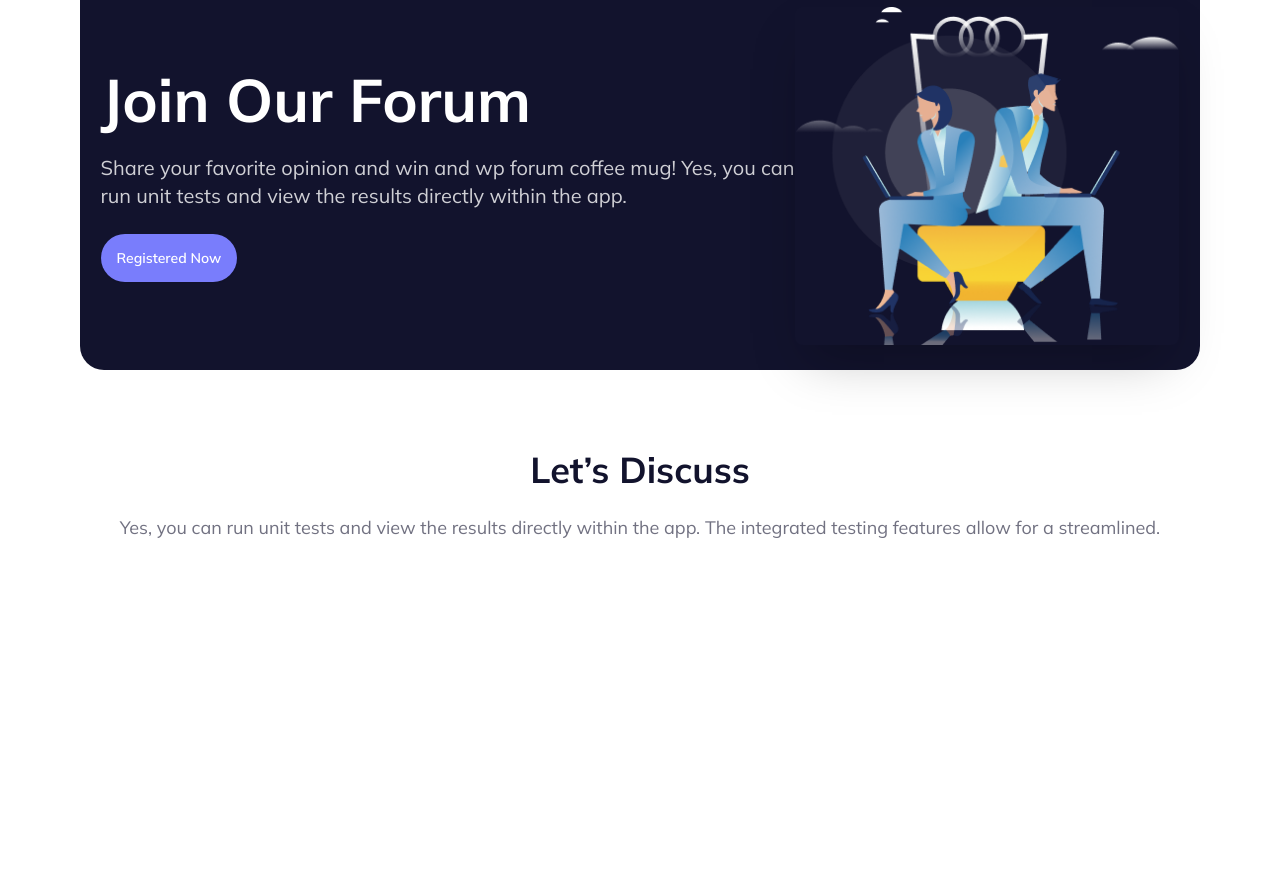
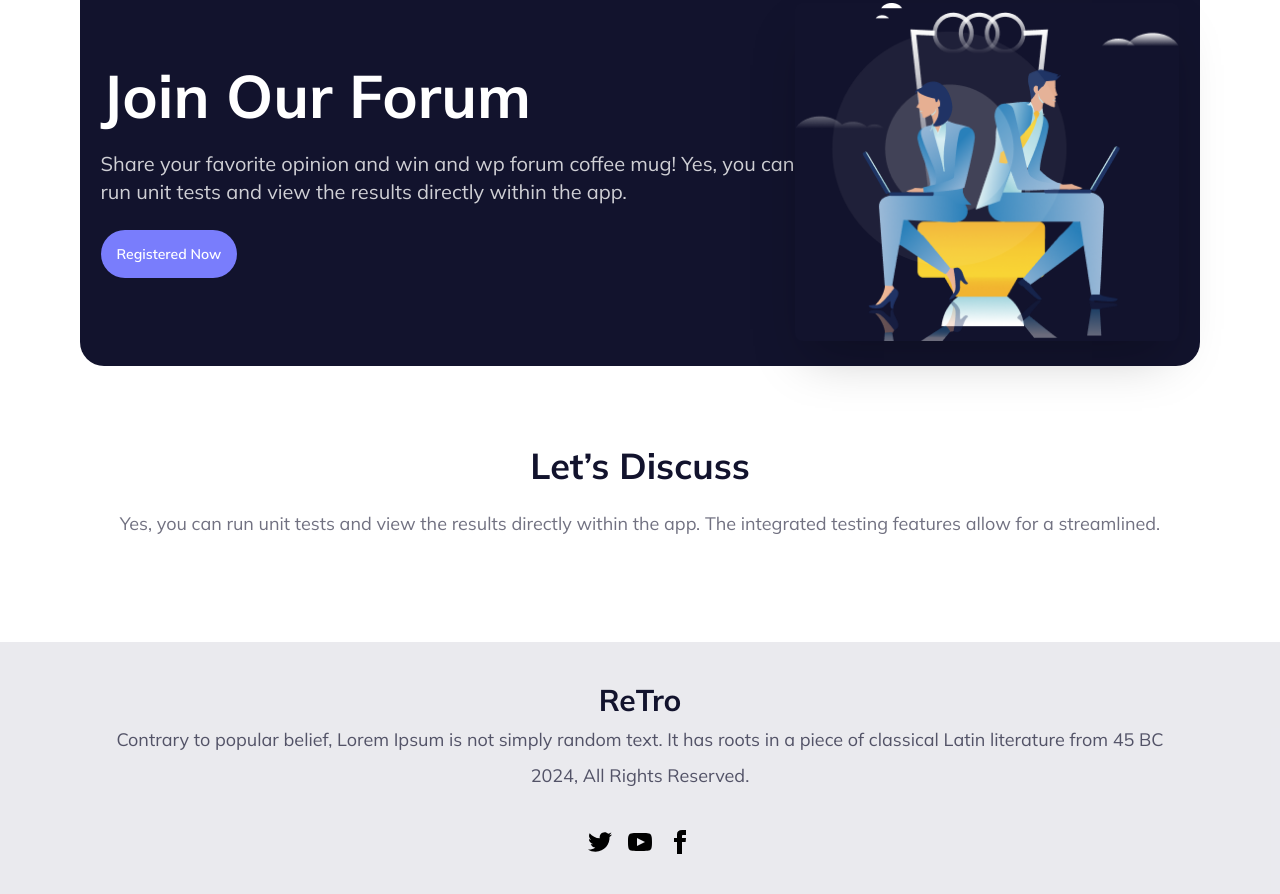
Before and after one commit to Apurbopaul131/Retro_Forum_Web, a plain HTML site: page index.html in a window 1280 px wide. Shown: the part 1051-1945 px from the top of the page. Before the commit the page ends 1697 px from the top, so only its background shows below. Drawn offline with nearby package versions, Linux system fonts and the light colour scheme; no server answers.

Commit message:
added footer

```diff
--- a/index.html
+++ b/index.html
@@ -161,9 +161,7 @@
             <div class="bg-[#12132D0D] p-6 rounded-2xl">
               <div class="flex justify-between">
                 <p class="text-xl font-bold text-[#12132D]">Title</p>
-                <div
-                  class="flex justify-end gap-1 w-1/3 border-2 border-blue-300"
-                >
+                <div class="flex justify-end gap-1 w-1/3">
                   <img src="icons/tick.svg" alt="" />
                   <p class="">Mark as read (<span id="read-count">0</span>)</p>
                 </div>
@@ -227,7 +225,7 @@
 
         <div
           id="leatest-post-container"
-          class="flex flex-col items-center lg:flex-row lg:justify-around"
+          class="flex flex-col gap-5 items-center lg:flex-row lg:justify-around"
         >
           <!-- <div
             class="space-y-4 p-5 border-2 border-[#1213226] w-[374px] rounded-2xl"
@@ -270,6 +268,64 @@
       </section>
     </main>
 
+    <!-- footer start -->
+    <footer
+      class="footer footer-center bg-[#30325E1A] text-primary-content p-10"
+    >
+      <aside>
+        <h3 class="text-3xl font-bold text-[#12132D]">ReTro</h3>
+        <p class="text-lg text-[#12132DB3]">
+          Contrary to popular belief, Lorem Ipsum is not simply random text. It
+          has roots in a piece of classical Latin literature from 45 BC
+        </p>
+        <p class="text-lg text-[#12132DB3]">2024, All Rights Reserved.</p>
+      </aside>
+      <nav>
+        <div class="grid grid-flow-col gap-4">
+          <a>
+            <svg
+              xmlns="http://www.w3.org/2000/svg"
+              width="24"
+              height="24"
+              viewBox="0 0 24 24"
+              class=""
+            >
+              <path
+                d="M24 4.557c-.883.392-1.832.656-2.828.775 1.017-.609 1.798-1.574 2.165-2.724-.951.564-2.005.974-3.127 1.195-.897-.957-2.178-1.555-3.594-1.555-3.179 0-5.515 2.966-4.797 6.045-4.091-.205-7.719-2.165-10.148-5.144-1.29 2.213-.669 5.108 1.523 6.574-.806-.026-1.566-.247-2.229-.616-.054 2.281 1.581 4.415 3.949 4.89-.693.188-1.452.232-2.224.084.626 1.956 2.444 3.379 4.6 3.419-2.07 1.623-4.678 2.348-7.29 2.04 2.179 1.397 4.768 2.212 7.548 2.212 9.142 0 14.307-7.721 13.995-14.646.962-.695 1.797-1.562 2.457-2.549z"
+              ></path>
+            </svg>
+          </a>
+          <a>
+            <svg
+              xmlns="http://www.w3.org/2000/svg"
+              width="24"
+              height="24"
+              viewBox="0 0 24 24"
+              class=""
+            >
+              <path
+                d="M19.615 3.184c-3.604-.246-11.631-.245-15.23 0-3.897.266-4.356 2.62-4.385 8.816.029 6.185.484 8.549 4.385 8.816 3.6.245 11.626.246 15.23 0 3.897-.266 4.356-2.62 4.385-8.816-.029-6.185-.484-8.549-4.385-8.816zm-10.615 12.816v-8l8 3.993-8 4.007z"
+              ></path>
+            </svg>
+          </a>
+          <a>
+            <svg
+              xmlns="http://www.w3.org/2000/svg"
+              width="24"
+              height="24"
+              viewBox="0 0 24 24"
+              class=""
+            >
+              <path
+                d="M9 8h-3v4h3v12h5v-12h3.642l.358-4h-4v-1.667c0-.955.192-1.333 1.115-1.333h2.885v-5h-3.808c-3.596 0-5.192 1.583-5.192 4.615v3.385z"
+              ></path>
+            </svg>
+          </a>
+        </div>
+      </nav>
+    </footer>
+    <!-- footer end -->
+
     <script src="Script/utilitites.js"></script>
     <script src="Script/script.js"></script>
   </body>
```
